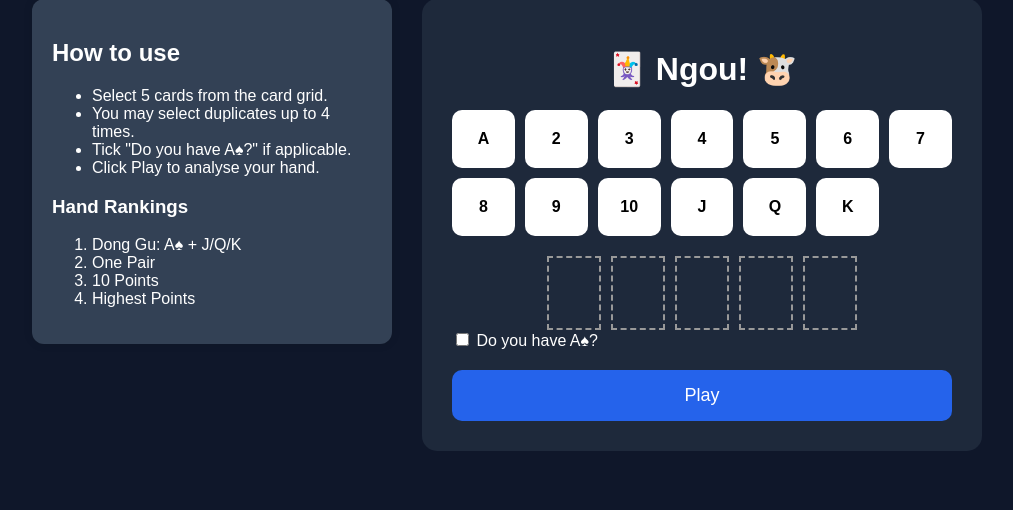
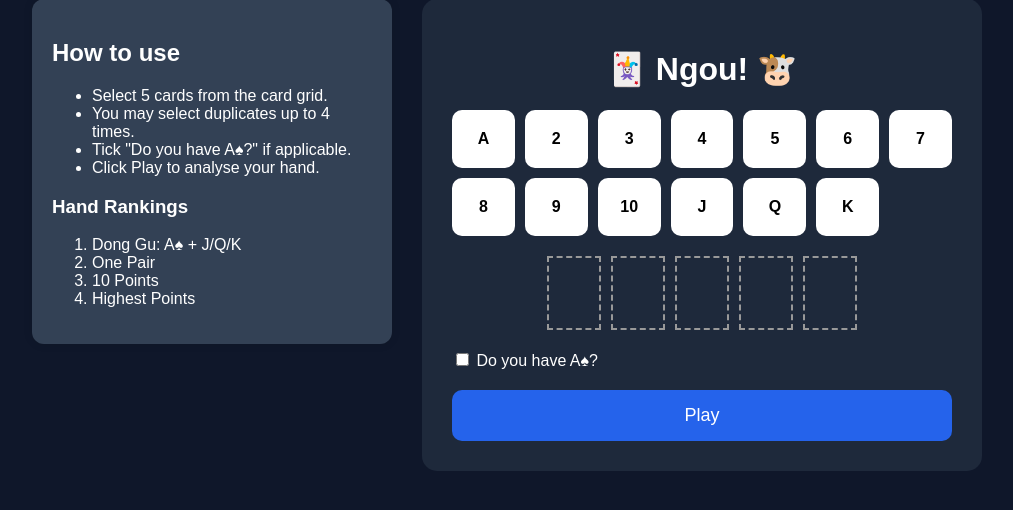
Before and after one commit to daslothz/Ngou-Card-Game-Analyser, a Flask app: page / in a window 1280 px wide. Shown: the part 129-639 px from the top of the page, without its empty margins (133-1146 px from the left). Run offline with Flask 3, Linux system fonts and the light colour scheme.

Commit message:
More UI modifications

```diff
--- a/static/style.css
+++ b/static/style.css
@@ -66,6 +66,7 @@ button:hover {
 }
 
 .hand-preview {
+    margin-bottom: 20px;
     display: flex;
     gap: 10px;
     margin-top: 20px;
```
